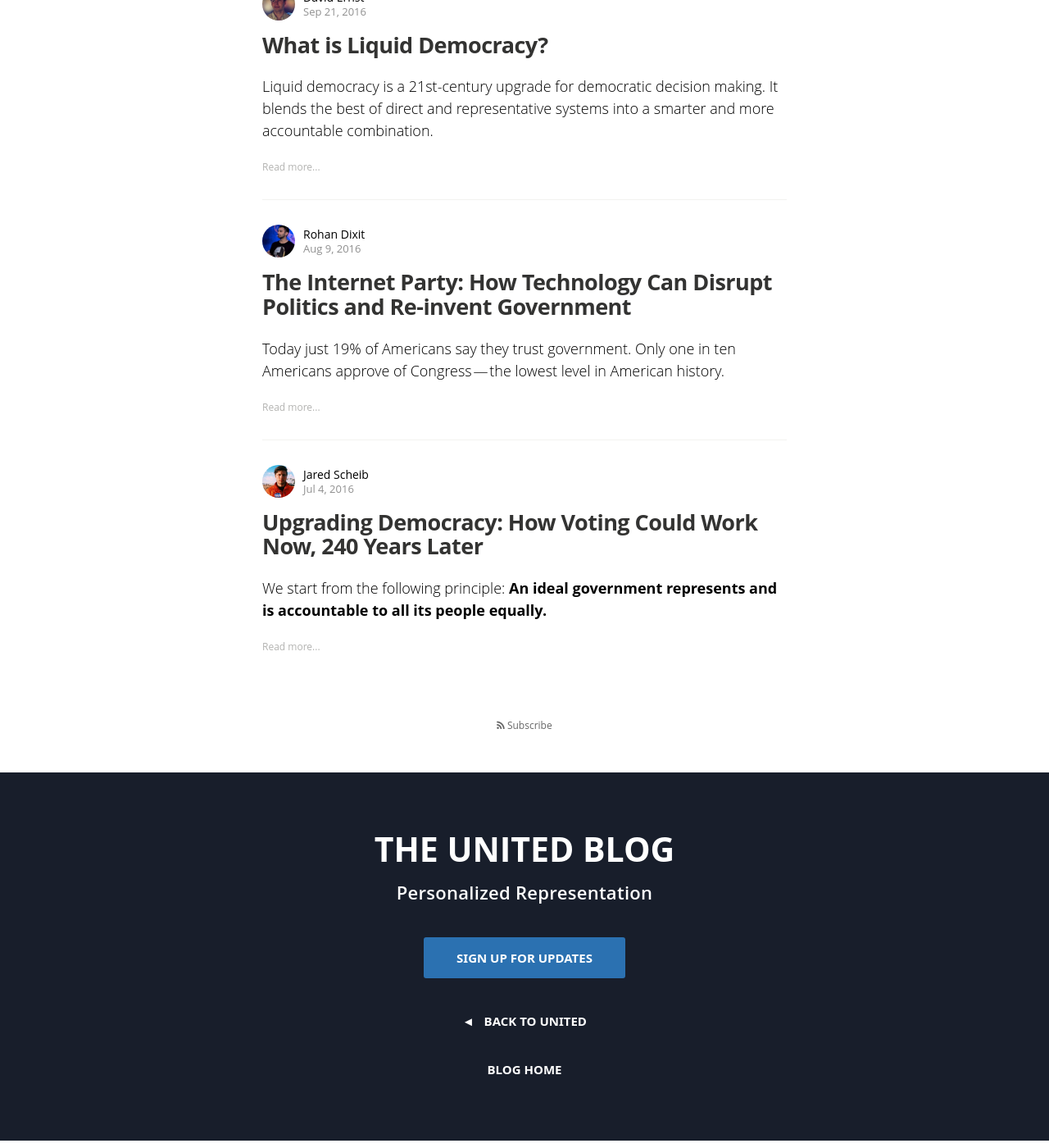
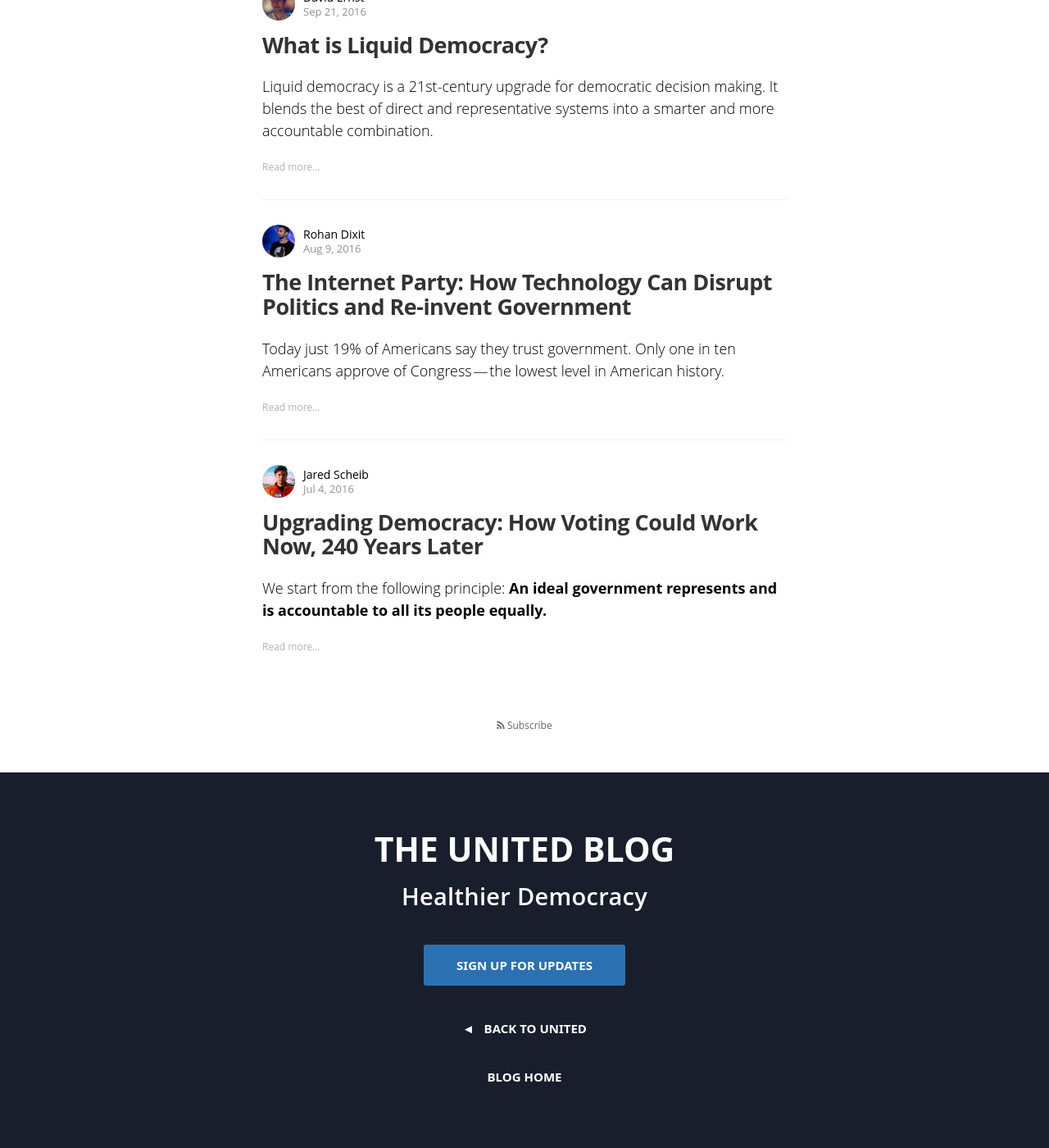
Before and after one commit to voteliquid/blog, a Jekyll site: the page built from index.html, in a window 1280 px wide and 1400 px high, scrolled down 5849 px. Shown: the whole window at 82% size. Built offline with Jekyll 4.4.1, drawn with Linux system fonts in a browser that asks for light colours; nearby versions of some CDN libraries; some web fonts are replaced; the list of posts is cut into pages by our own code.

Commit message:
Adjust blog description to 'Healthier Democracy'

```diff
--- a/_config.yml
+++ b/_config.yml
@@ -5,7 +5,7 @@ gems:
 
 # Site settings
 title: "The United Blog"
-description: Personalized Representation
+description: Healthier Democracy
 
 email: info@united.vote
 #blog logo
--- a/css/main.sass
+++ b/css/main.sass
@@ -99,7 +99,7 @@ body
       font-size: 41px
   .blog-description
     margin: 0 0 20px
-    font-size: 22px
+    font-size: 29px
     line-height: 1.5
     color: #666
     text-align: center
@@ -576,14 +576,14 @@ body
       font-size: 28px
   .blog-description
     cursor: default
-    font-size: 22px
+    font-size: 29px
     font-weight: 600
     letter-spacing: 0.3px
     margin: 0 0 40px
     @include respond-to(475)
-      font-size: 18px
+      font-size: 24px
     @include respond-to(350)
-      font-size: 15px
+      font-size: 22px
   .subscribe-cta
     a
       background-color: #2b71b1
@@ -601,6 +601,8 @@ body
       &:hover
         background-color: #16548E
         cursor: pointer
+      @include respond-to(475)
+        padding: 15px 23px
   .btn
     margin-bottom: 15px
     &:last-child
```
